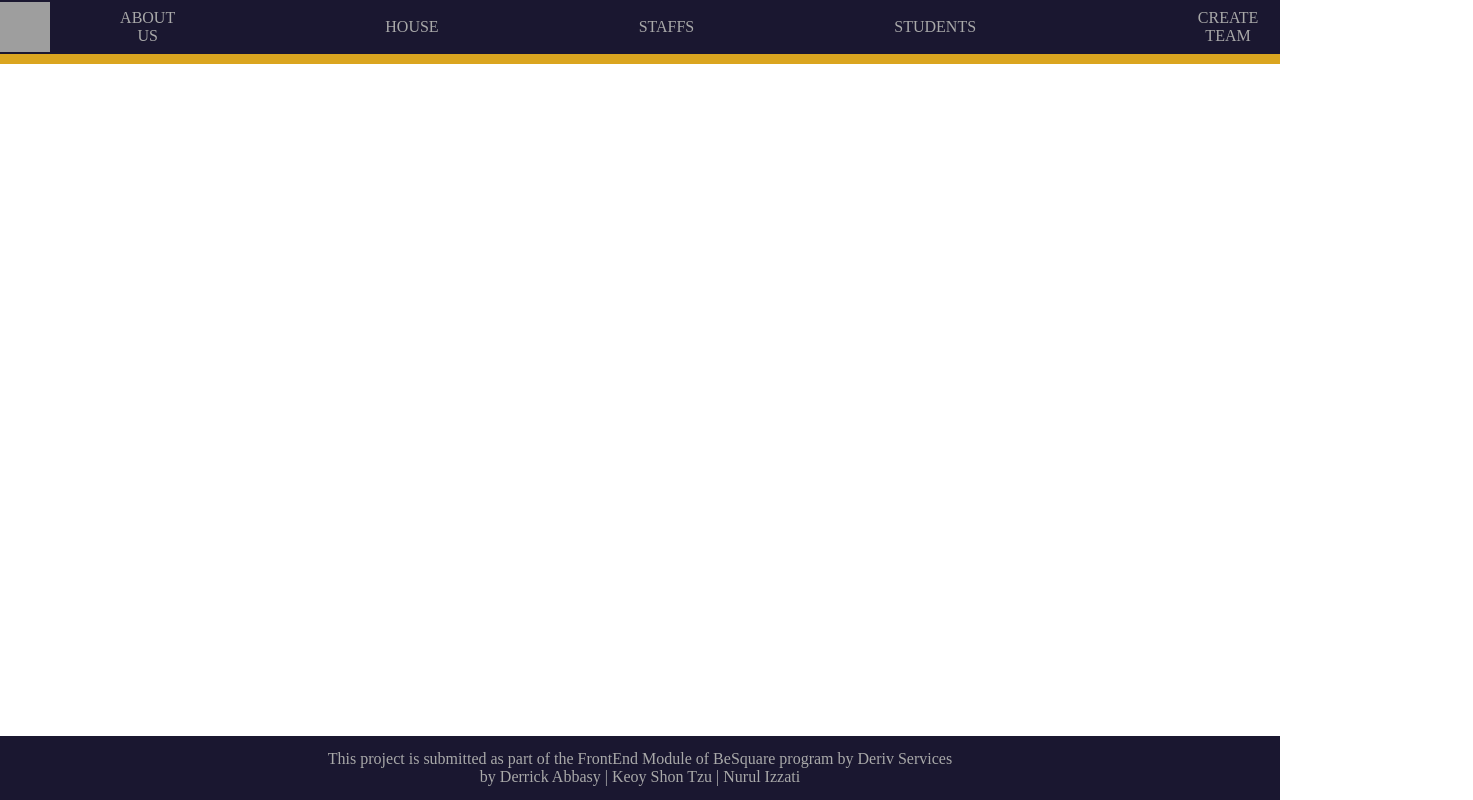
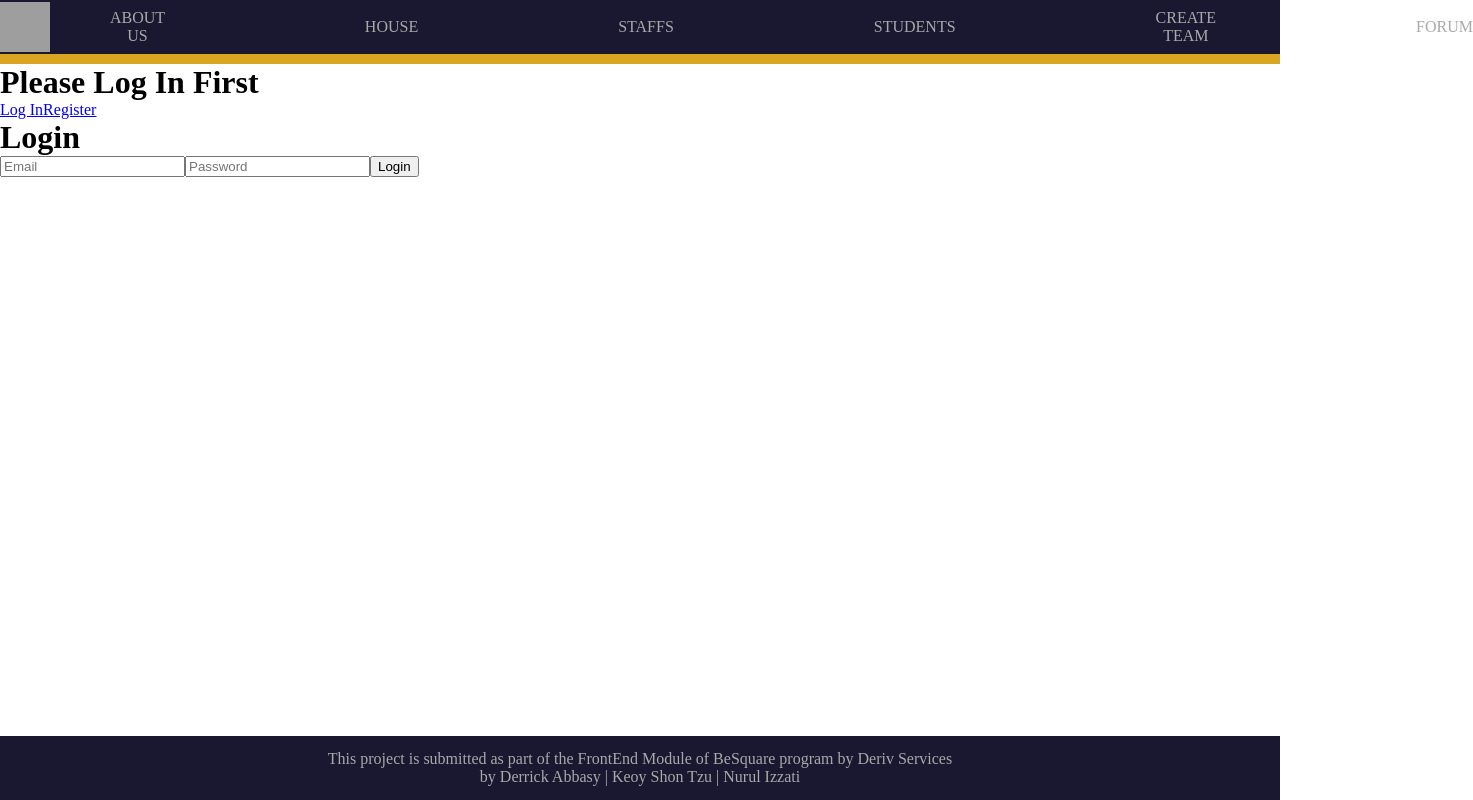
Before and after one commit to shontzu-deriv/fe-hackathon, a React (Create React App) app: page /forum/login in a window 1280 px wide. Shown: the whole page, 1473 px wide, since content can reach past the window. Built offline with nearby package versions, Linux system fonts and the light colour scheme; no server answers; grey boxes are pictures that could not be loaded.

Commit message:
login logout register feature done

```diff
--- a/src/App.js
+++ b/src/App.js
@@ -7,8 +7,10 @@ import HouseDetails from "./Pages/House/houseDetails";
 import Staffs from "./Pages/Staffs";
 import Students from "./Pages/Students";
 import CreateTeam from "./Pages/CreateTeam";
+import Forum from "./Pages/Forum";
+import Login from "./Pages/Forum/login.jsx"
+import Register from "./Pages/Forum/register.jsx"
 import { BrowserRouter, Route, Routes } from "react-router-dom";
-// import Header from "./Components/Header.jsx";
 import Home from "./Pages/Home.jsx";
 
 function App() {
@@ -27,6 +29,10 @@ function App() {
           <Route path="staffs" element={<Staffs />} />
           <Route path="students" element={<Students />} />
           <Route path="createteam" element={<CreateTeam />} />
+          <Route path="/forum" element={<Forum />}>
+            <Route path="login" element={<Login />} />
+            <Route path="register" element={<Register />} />
+          </Route>
         </Routes>
         <Footer />
       </BrowserRouter>
--- a/src/Components/Nav.jsx
+++ b/src/Components/Nav.jsx
@@ -23,7 +23,7 @@ function Nav() {
       <nav className="nav">
         <Link to="/app" className="nav___brand">
           <img
-            className="logo"
+            className="logo" alt=""
             src="https://www.freepnglogos.com/uploads/hogwarts-logo-png/hogwarts-logo-shadopro-deviantart-0.png"
           />
         </Link>
@@ -42,6 +42,9 @@ function Nav() {
           </Link>
           <Link to="/createteam" className="nav___item">
             CREATE TEAM
+          </Link>{" "}
+          <Link to="/forum" className="nav___item">
+            FORUM
           </Link>
         </ul>
 
--- a/src/Pages/Forum/index.jsx
+++ b/src/Pages/Forum/index.jsx
@@ -0,0 +1,36 @@
+import React from "react";
+import { Link, Outlet } from "react-router-dom";
+import { onAuthStateChanged, signOut } from "firebase/auth";
+import { auth } from "../../firebase-config";
+
+const Forum = () => {
+  const [user, setUser] = React.useState("");
+
+  onAuthStateChanged(auth, (currentUser) => {
+    setUser(currentUser);
+  });
+
+  const logout = async () => {
+    await signOut(auth);
+  };
+
+  return (
+    <div>
+      {user ? (
+        <div>
+          <h1>Logged in</h1>
+          <button onClick={logout}>logout</button>
+        </div>
+      ) : (
+        <div>
+          <h1>Please Log In First</h1>
+          <Link to="/forum/login">Log In</Link>
+          <Link to="/forum/register">Register</Link>
+        </div>
+      )}
+      <Outlet />
+    </div>
+  );
+};
+
+export default Forum;
--- /dev/null
+++ b/src/Pages/Forum/login.jsx
@@ -0,0 +1,44 @@
+import React from "react";
+import { signInWithEmailAndPassword } from "firebase/auth";
+import { auth } from "../../firebase-config";
+
+const Login = () => {
+  const [loginEmail, setLoginEmail] = React.useState("");
+  const [loginPassword, setLoginPassword] = React.useState("");
+
+  const login = async () => {
+    try {
+      const user = await signInWithEmailAndPassword(
+        auth,
+        loginEmail,
+        loginPassword
+      );
+      console.log(user);
+    } catch (err) {
+      console.log(err.message);
+    }
+  };
+
+  return (
+    <div>
+      <h1>Login</h1>
+      <input
+        type="text"
+        placeholder="Email"
+        onChange={(e) => {
+          setLoginEmail(e.target.value);
+        }}
+      />
+      <input
+        type="password"
+        placeholder="Password"
+        onChange={(e) => {
+          setLoginPassword(e.target.value);
+        }}
+      />
+      <button onClick={login}>Login</button>
+    </div>
+  );
+};
+
+export default Login;
--- /dev/null
+++ b/src/Pages/Forum/register.jsx
@@ -0,0 +1,44 @@
+import React from "react";
+import { createUserWithEmailAndPassword } from "firebase/auth";
+import { auth } from "../../firebase-config";
+
+const Register = () => {
+  const [registerEmail, setRegisterEmail] = React.useState("");
+  const [registerPassword, setRegisterPassword] = React.useState("");
+
+  const register = async () => {
+    try {
+      const user = await createUserWithEmailAndPassword(
+        auth,
+        registerEmail,
+        registerPassword
+      );
+      console.log(user);
+    } catch (err) {
+      console.log(err.message);
+    }
+  };
+
+  return (
+    <div>
+      <h1>Register</h1>
+      <input
+        type="text"
+        placeholder="Email"
+        onChange={(e) => {
+          setRegisterEmail(e.target.value);
+        }}
+      />
+      <input
+        type="password"
+        placeholder="Password"
+        onChange={(e) => {
+          setRegisterPassword(e.target.value);
+        }}
+      />
+      <button onClick={register}>Register</button>
+    </div>
+  );
+};
+
+export default Register;
--- a/src/firebase-config.js
+++ b/src/firebase-config.js
@@ -20,4 +20,4 @@ const firebaseConfig = {
 // Initialize Firebase
 const app = initializeApp(firebaseConfig);
 const analytics = getAnalytics(app);
-export const authentiation = getAuth(app);
+export const auth = getAuth(app);
```
